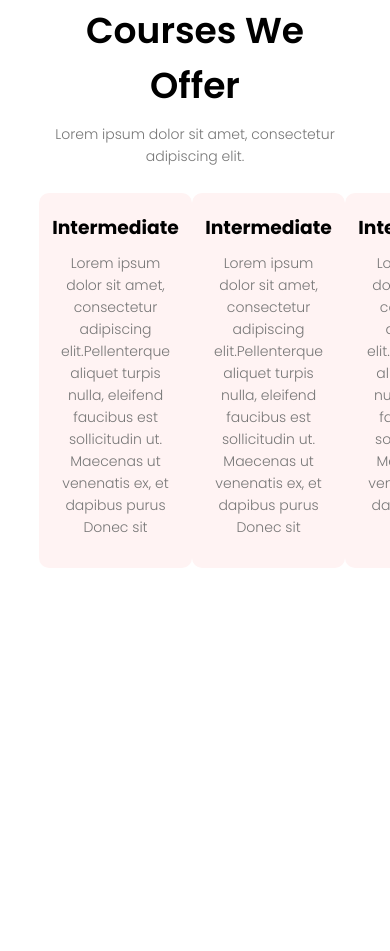
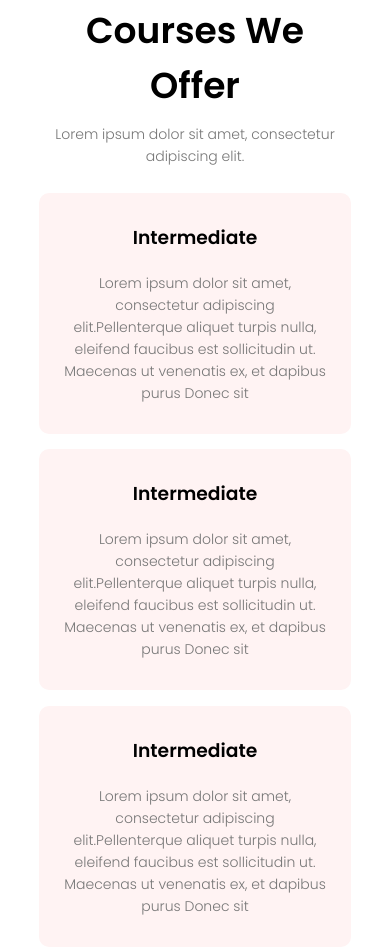
Before and after one commit to Gust4vo97/fantasy, a plain HTML site: page index.html in a window 390 px wide. Shown: the part 941-1892 px from the top of the page. Before the commit the page ends 1524 px from the top, so only its background shows below. Drawn offline with Linux system fonts and the light colour scheme.

Commit message:
add style for small devices

```diff
--- a/assets/css/style.css
+++ b/assets/css/style.css
@@ -166,4 +166,19 @@ p{
     margin-bottom: 5%;
     padding: 20px 12px;
     box-sizing: border-box;
+    transition: 0.5s;
 }
+h3 {
+    text-align: center;
+    font-weight: 600;
+    margin: 10px 0;
+
+}
+.course-col:hover {
+    box-shadow: 0 0 20px 0 rgba(0,0,0,0.2);
+}
+@media  (max-width:700px){
+    .row{
+        flex-direction: column;
+    }
+}
```
